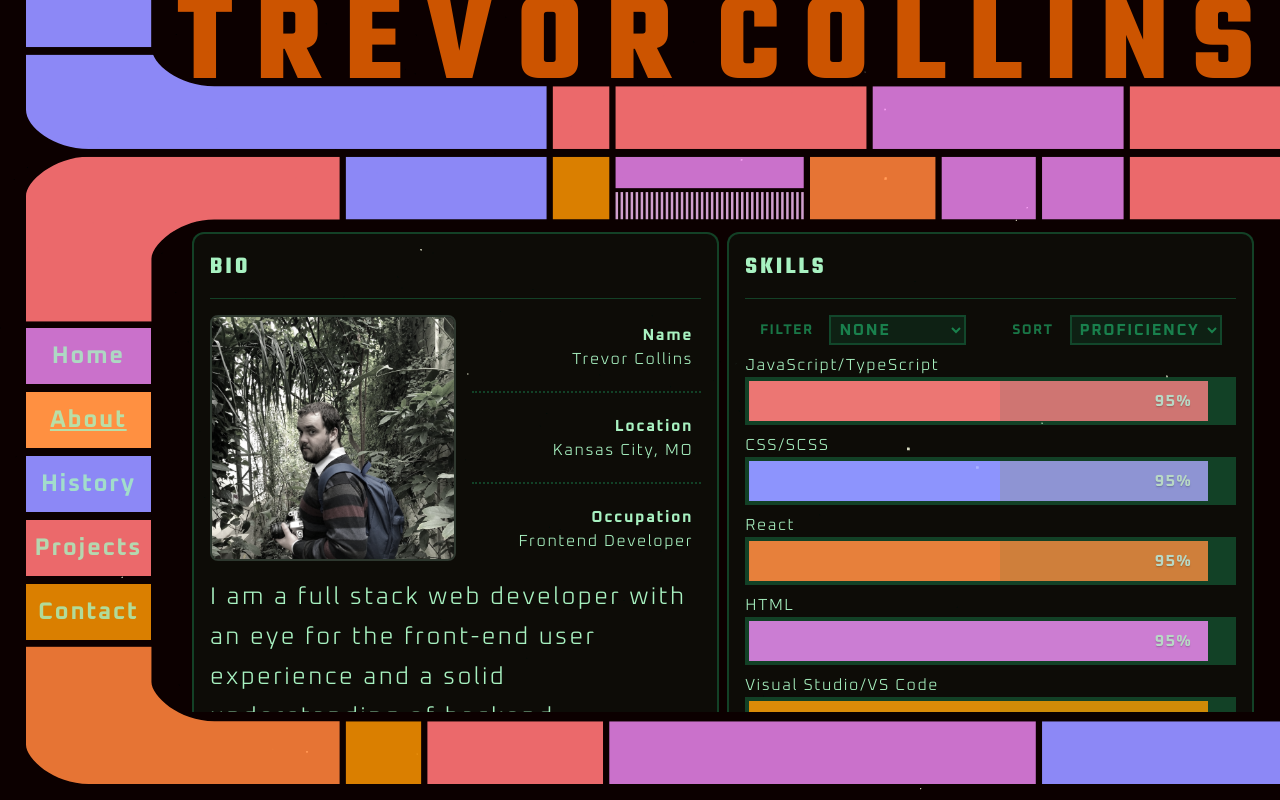
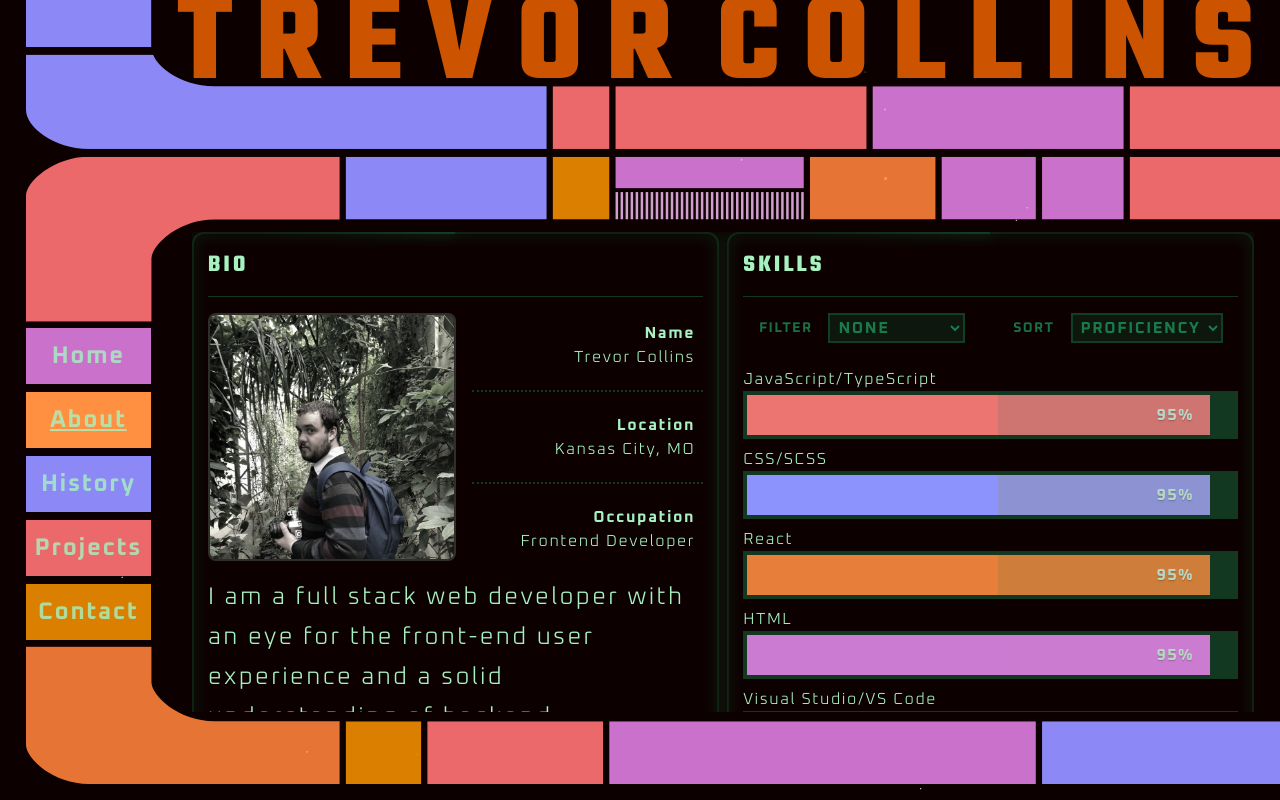
Before and after one commit to TrevorCollins/LCARS-portfolio, a Next.js app: page /about in a window 1280 px wide. Built offline with nearby package versions, Linux system fonts and the light colour scheme.

Commit message:
Add border animation

```diff
--- a/app/_components/Card.tsx
+++ b/app/_components/Card.tsx
@@ -10,8 +10,9 @@ type CardProps = {
 };
 
 const Card = ({ title, children, id, subHead, rightItems, className }: CardProps) => {
+	const animationDuration = Math.random() * 5 + 5;
 	return (
-		<section id={id} className={`card bg-F/5 border-F/25 flex max-h-[67dvh] w-full grow flex-col items-start justify-between gap-2 rounded-xl border-2 p-4 xl:gap-4 ${className}`}>
+		<section id={id} className={`card ${className}`} data-duration={animationDuration}>
 			<header className="border-F/25 flex h-auto w-full flex-row items-center justify-between border-b pb-4">
 				<div className="flex flex-row items-center gap-2">
 					<h3 className="font-teko text-2xl font-bold uppercase tracking-[.2rem]">{title}</h3>
@@ -19,7 +20,7 @@ const Card = ({ title, children, id, subHead, rightItems, className }: CardProps
 				</div>
 				<div className="text-F/30 flex flex-col text-right text-sm">{rightItems && rightItems.map((item, idx) => <div key={idx}>{item}</div>)}</div>
 			</header>
-			<div className="font-oxanium h-[calc(100%-3rem)] w-full overflow-y-auto scroll-smooth text-sm md:text-base">{children}</div>
+			<div className="font-oxanium h-[calc(100%-3rem)] w-full overflow-clip scroll-smooth text-sm md:text-base">{children}</div>
 		</section>
 	);
 };
--- a/app/about/components/Bio.tsx
+++ b/app/about/components/Bio.tsx
@@ -25,9 +25,7 @@ const Bio = ({ ...props }) => {
 					</div>
 				</div>
 			</div>
-			<div className="mt-4 h-auto w-full text-2xl leading-10 tracking-widest">
-				{bioCopy}
-			</div>
+			<div className="mt-4 h-full w-full overflow-clip overflow-y-scroll text-xl leading-10 tracking-widest md:text-2xl">{bioCopy}</div>
 		</Card>
 	);
 };
--- a/app/about/components/Skill.tsx
+++ b/app/about/components/Skill.tsx
@@ -1,32 +1,6 @@
 import { SkillType } from '@/app/_lib/types';
-import { useGSAP } from '@gsap/react';
-import { useRef } from 'react';
-import { gsap } from 'gsap';
 
-export const Skill = ({
-	label,
-	percent,
-	color,
-}: { color: string } & SkillType) => {
-	const skillRef = useRef<HTMLDivElement>(null);
-	useGSAP(
-		() => {
-			const tl = gsap.timeline();
-			tl.from('.skill__container', {
-				autoAlpha: 0,
-				y: -100,
-				ease: 'power2.inOut',
-				duration: 0.5,
-				stagger: 0.2,
-			});
-			tl.from('.skill__bar', {
-				width: 0,
-				duration: 1,
-			});
-		},
-		{ scope: skillRef, dependencies: [percent] }
-	);
-
+export const Skill = ({ label, percent, color }: { color: string } & SkillType) => {
 	const colorClasses: { [color: string]: string } = {
 		A: 'bg-A',
 		B: 'bg-B',
@@ -35,13 +9,10 @@ export const Skill = ({
 		E: 'bg-E',
 	};
 	return (
-		<div ref={skillRef} className="skill">
+		<div className="skill">
 			<p className="skill__label">{label}</p>
 			<div className="skill__container">
-				<div
-					className={`skill__bar ${colorClasses[color]}`}
-					style={{ width: `${percent}%` }}
-				>
+				<div className={`skill__bar ${colorClasses[color]}`} style={{ width: `${percent}%` }}>
 					<span className="skill__percent">{percent}%</span>
 				</div>
 			</div>
--- a/app/about/components/SkillActions.tsx
+++ b/app/about/components/SkillActions.tsx
@@ -29,18 +29,13 @@ const SkillActions = ({ sortedSkills, setSortedSkills }: SkillActionsProps) => {
 			return 0;
 		});
 		setSortedSkills(sortedArr);
-	}, [sort, skillsArr]);
+	}, [sort, filter, skillsArr]);
 
 	return (
 		<div className="skills__actions">
 			<div className="skill__action">
 				<label htmlFor="filter-select">Filter</label>
-				<select
-					className="skill__action"
-					id="filter-select"
-					onChange={(e) => setSkillActions(e.target.value as SkillCat)}
-					value={filter}
-				>
+				<select className="skill__action" id="filter-select" onChange={(e) => setSkillActions(e.target.value as SkillCat)} value={filter}>
 					<option value="None">None</option>
 					{skillCategories.map((cat) => (
 						<option key={cat} value={cat}>
@@ -51,12 +46,7 @@ const SkillActions = ({ sortedSkills, setSortedSkills }: SkillActionsProps) => {
 			</div>
 			<div className="skill__action">
 				<label htmlFor="sort-select">Sort</label>
-				<select
-					className="skill__action"
-					id="sort-select"
-					onChange={(e) => setSort(e.target.value as keyof SkillType)}
-					value={sort}
-				>
+				<select className="skill__action" id="sort-select" onChange={(e) => setSort(e.target.value as keyof SkillType)} value={sort}>
 					{skillSorts.map(({ label, value }) => (
 						<option key={value} value={value}>
 							{label}
--- a/app/about/components/Skills.tsx
+++ b/app/about/components/Skills.tsx
@@ -14,17 +14,10 @@ const Skills = ({ ...props }) => {
 
 	return (
 		<Card id="skills" title="Skills" {...props}>
-			<SkillActions
-				sortedSkills={sortedSkills}
-				setSortedSkills={setSortedSkills}
-			/>
-			<div className="skills__body h-full">
+			<SkillActions sortedSkills={sortedSkills} setSortedSkills={setSortedSkills} />
+			<div className="skills__body">
 				{sortedSkills.map((skill, idx) => (
-					<Skill
-						key={skill.label}
-						{...skill}
-						color={colorArr[idx % colorArr.length]}
-					/>
+					<Skill key={skill.label} {...skill} color={colorArr[idx % colorArr.length]} />
 				))}
 			</div>
 		</Card>
--- a/app/globals.css
+++ b/app/globals.css
@@ -1,4 +1,10 @@
 @import 'tailwindcss';
+
+@property --border-angle {
+	syntax: '<angle>';
+	inherits: true;
+	initial-value: 0deg;
+}
 
 @view-transition {
 	navigation: auto;
@@ -27,6 +33,15 @@
 		translate: -100% 0;
 		transform: scale(0.5);
 		opacity: 0;
+	}
+}
+
+@keyframes spin-border {
+	from {
+		--border-angle: 0deg;
+	}
+	to {
+		--border-angle: 360deg;
 	}
 }
 
@@ -133,6 +148,10 @@
 	--color-white: var(--color-F-100);
 	--color-black: var(--color-A-900);
 
+	--color-card-background: lch(from var(--color-F) l c h / 0.5);
+	--color-card-border-1: lch(from var(--color-F) l c h / 0.4);
+	--color-card-border-2: lch(from var(--color-F) l c h / 0.8);
+
 	--font-oxanium: oxanium, 'sans-serif';
 	--font-teko: teko, 'sans-serif';
 }
@@ -229,68 +248,34 @@ body {
 	}
 }
 
-/* .nav__ham .line__1 {
-	--rotate-line: 45deg;
-	--ending-dashoffset: 0;
-	--translate-x: 0;
-	transform-origin: 65px 45px;
+.card {
+	--animation-time: attr(data-duration s, 8s);
+	@apply relative isolate flex max-h-[66dvh] w-full grow flex-col items-start justify-between gap-2 rounded-xl p-4 xl:gap-4;
+	&::before,
+	&::after {
+		content: '';
+		z-index: -1;
+		position: absolute;
+		top: 0;
+		left: 0;
+		height: 100%;
+		width: 100%;
+		border-radius: inherit;
+		border-width: 2px;
+		border-color: transparent;
+		padding: 10px;
+		background-image: linear-gradient(var(--color-black), var(--color-black)), conic-gradient(from var(--border-angle), var(--color-card-border-1) 90%, var(--color-card-border-2));
+		background-origin: border-box;
+		background-clip: padding-box, border-box;
+		animation: spin-border var(--animation-time) linear infinite;
 	}
-.nav__ham .line__2 {
-	--rotate-line: 0deg;
-	--ending-dashoffset: 79.9;
-	--translate-x: 49.9%;
+	&::before {
+		opacity: 50%;
 	}
-.nav__ham .line__3 {
-	--rotate-line: -45deg;
-	--ending-dashoffset: 0;
-	--translate-x: 0;
-	transform-origin: 25% 60%;
-}
-
-@keyframes to-nav-x {
-	0% {
-		stroke-dashoffset: 0;
-	}
-	40% {
-		stroke-dashoffset: 79.9;
-		translate: var(--translate-x);
-	}
-	60% {
-		stroke-dashoffset: 79.9;
-		rotate: var(--rotate-line);
-		translate: var(--translate-x);
-	}
-	100% {
-		stroke-dashoffset: var(--ending-dashoffset);
-		rotate: var(--rotate-line);
-		translate: var(--translate-x);
+	&::after {
+		filter: blur(0.4rem);
 	}
 }
-@keyframes to-nav-ham {
-	0% {
-		stroke-dashoffset: 0;
-		rotate: var(--rotate-line);
-		translate: var(--translate-x);
-	}
-	40% {
-		stroke-dashoffset: 79.9;
-		rotate: var(--rotate-line);
-		translate: var(--translate-x);
-	}
-	60% {
-		stroke-dashoffset: 79.9;
-		translate: var(--translate-x);
-	}
-	100% {
-		stroke-dashoffset: 0;
-	}
-}
-.nav__ham .line {
-	animation: to-nav-ham 1s forwards;
-}
-.nav__ham:hover .line {
-	animation: to-nav-x 1s forwards;
-} */
 
 #bio {
 	.bio__image {
@@ -312,7 +297,7 @@ body {
 
 #skills {
 	.skills__actions {
-		@apply flex flex-row items-center justify-around gap-4;
+		@apply sticky top-0 z-10 flex flex-row items-center justify-around gap-4 pb-4;
 		.skill__action {
 			@apply flex flex-row items-center gap-4;
 			label {
@@ -332,10 +317,10 @@ body {
 			}
 		}
 	}
+	.skills__body {
+		@apply h-full overflow-clip overflow-y-scroll pb-10;
 		.skill {
 			@apply my-2;
-		.skill__label {
-		}
 			.skill__container {
 				@apply bg-F/25 mask-clip-padding w-full p-1;
 			}
@@ -347,9 +332,11 @@ body {
 			}
 		}
 	}
+}
 
 #history {
 	.history__card {
+		@apply h-fit;
 		.history__list {
 			@apply ml-4 flex h-full w-[calc(100%-1rem)] list-outside list-disc flex-col justify-between gap-4;
 			.history__item {
--- a/app/page.tsx
+++ b/app/page.tsx
@@ -14,7 +14,7 @@ export default function Home() {
 	};
 	return (
 		<section id="home" className="h-full w-full p-0">
-			<Canvas className="fixed overflow-visible rounded-xl" camera={{ position: [0, 0, 10] }}>
+			<Canvas className="rounded-xl" camera={{ position: [0, 0, 10] }}>
 				<color attach="background" args={['black']} />
 				<Atom radius={radius} speed={speed} />
 				<Stars saturation={0} count={200} speed={0.5} />
```
Lines whose indentation alone changed are shown as unchanged.
